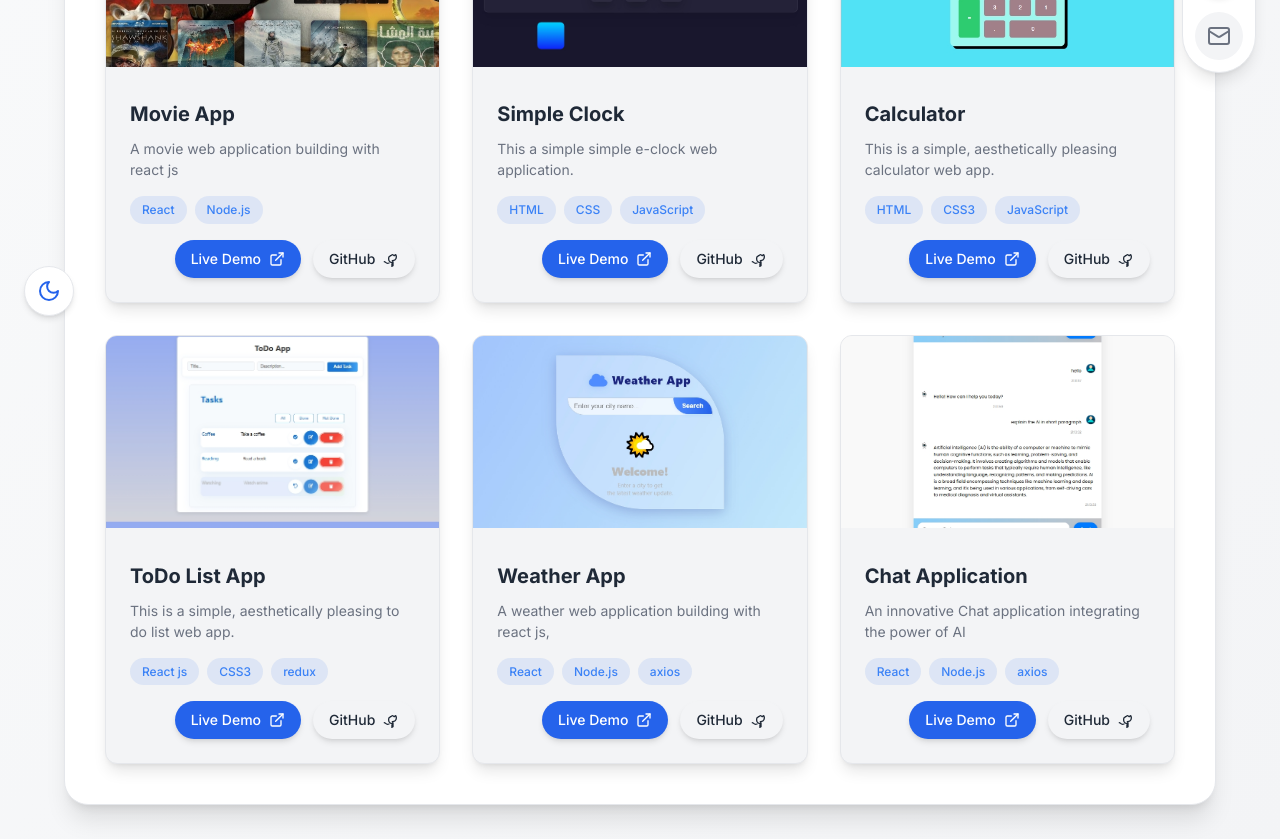
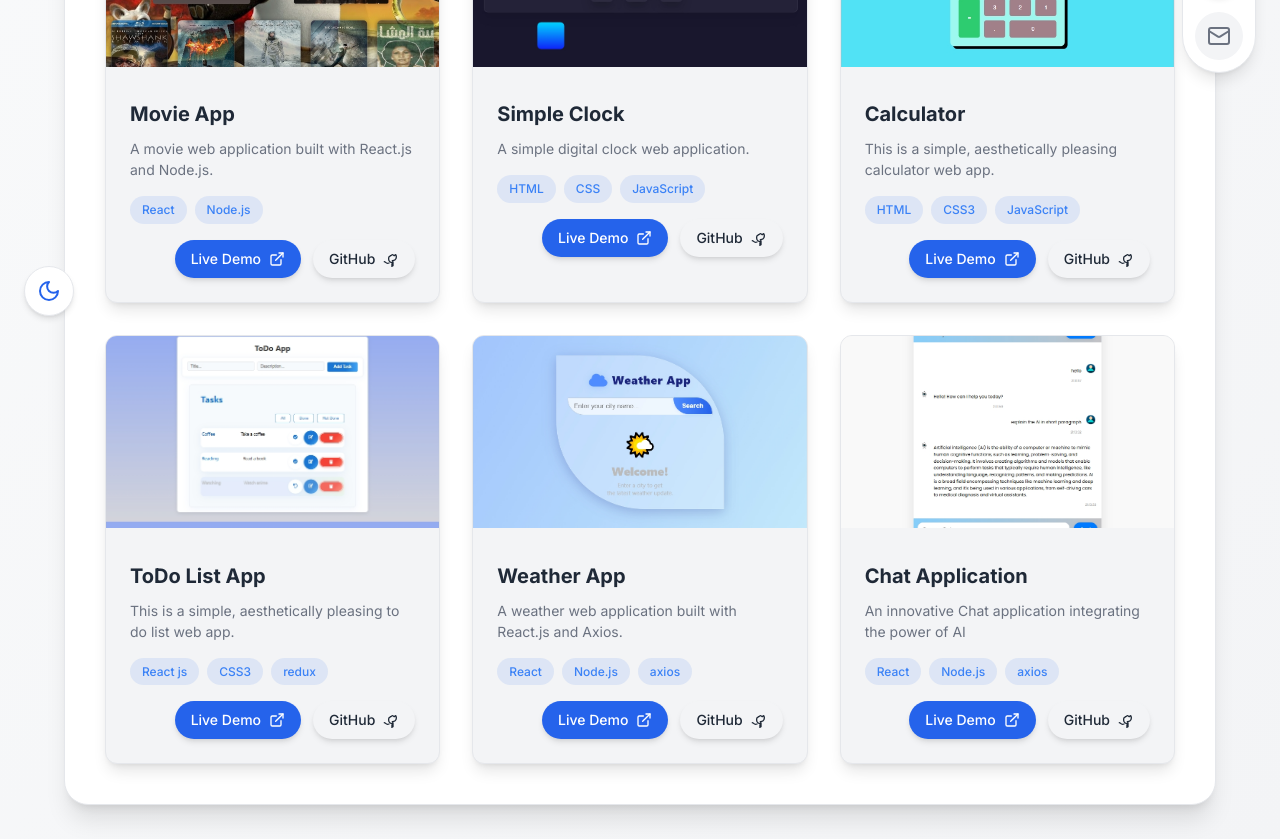
Before and after one commit to Zakariaghoudi/MyPortfolio, a React (Create React App) app: page /projects in a window 1280 px wide. Shown: the part 460-1299 px from the top of the page. Built offline with nearby package versions, Linux system fonts and the light colour scheme.

Commit message:
Add files via upload

```diff
--- a/src/Components/Projects/Project.js
+++ b/src/Components/Projects/Project.js
@@ -1,6 +1,7 @@
 
 import { useState, useEffect } from "react"
 import "./Project.css"
+import SEO from "../SEO/SEO"
 import calcul from "../../Assets/images/calcul.png"
 import clock from "../../Assets/images/clock.jpeg"
 import todolist from "../../Assets/images/todolist.png"
@@ -101,7 +102,7 @@ const Projects = () => {
   const projects = [
      {
       title: "Movie App",
-      description: "A movie web application building with react js ",
+      description: "A movie web application built with React.js and Node.js.",
       techStack: ["React", "Node.js"],
       imageUrl: movieApp,
       liveLink: "https://movie-apps-eight.vercel.app/",
@@ -110,7 +111,7 @@ const Projects = () => {
 
     {
       title: "Simple Clock",
-      description:"This a simple simple e-clock web application. ",
+      description:"A simple digital clock web application.",
       techStack: ["HTML","CSS", "JavaScript"],
       imageUrl: clock,
       liveLink: "https://clock-pi-three.vercel.app/",
@@ -136,7 +137,7 @@ const Projects = () => {
 
      {
       title: "Weather App",
-      description: "A weather web application building with react js,  ",
+      description: "A weather web application built with React.js and Axios.",
       techStack: ["React", "Node.js", "axios"],
       imageUrl: weatherapp,
       liveLink: "https://weather-app-eight-ebon-77.vercel.app/",
@@ -155,6 +156,11 @@ const Projects = () => {
 
   return (
     <div className={`projects-page ${isVisible ? "animate-fade-in" : ""}`} >
+      <SEO
+        title="Projects | Ghoudi Zakaria"
+        description="A selection of web development projects by Ghoudi Zakaria, including a Movie App, Weather App, Chat App, and more — built with React, Node.js, and JavaScript."
+        path="/projects"
+      />
       <h2 className="page-title">My Projects</h2>
       <div className="projects-content">
         <h3 className="section-title">Featured Work</h3>
```
